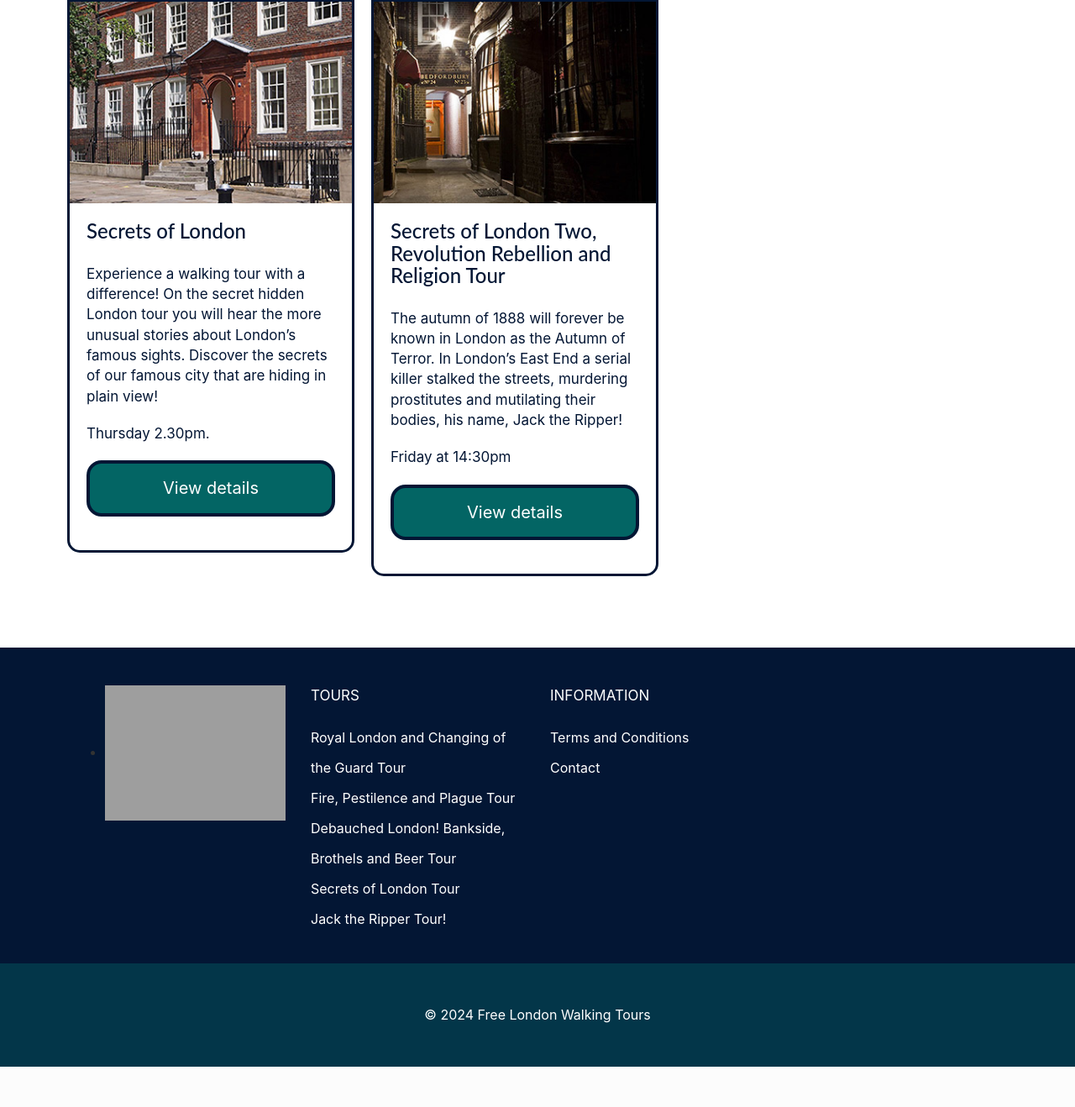
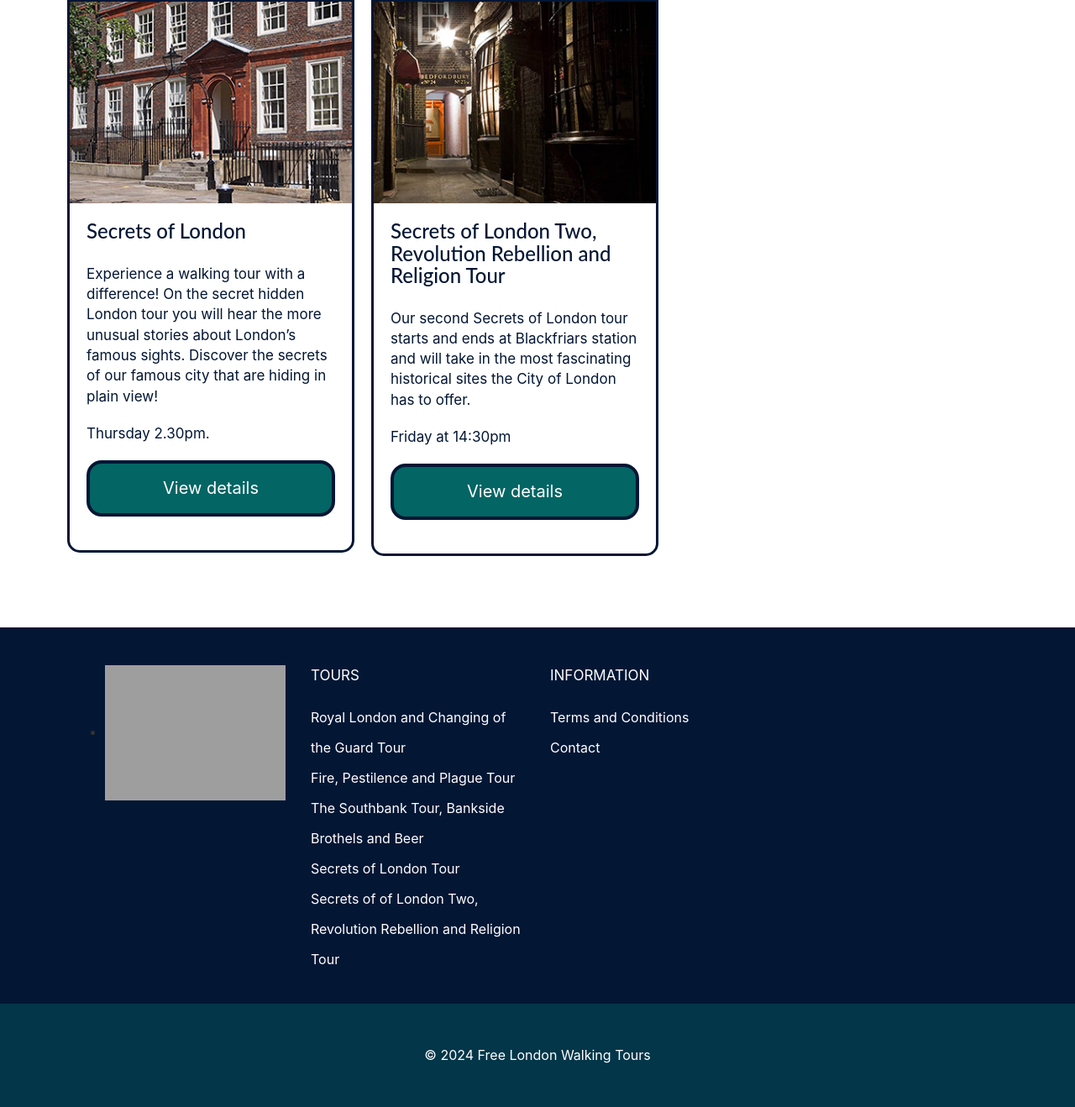
Before and after one commit to elchonger/freelondonwalkingtours, a PHP site: page /index.php in a window 1280 px wide. Shown: the part 1601-2919 px from the top of the page at 84% size. Before the commit the page ends 2871 px from the top, so only its background shows below. Run offline with PHP 8.4, Linux system fonts and the light colour scheme; some libraries are stand-ins or nearby versions; grey boxes are pictures that could not be loaded.

Commit message:
txt updates

```diff
--- a/includes/footer.php
+++ b/includes/footer.php
@@ -15,11 +15,11 @@
 					<div class="col-sm-3">
 						<p class="footsheading">TOURS</p>
 						<ul class="foots">
-						<li><a href="/tour/royal-london-and-changing-of-the-guard-tour">Royal London and Changing of the Guard Tour</a></li>
-                                                <li><a href="/tour/fire-pestilence-and-plague-tour">Fire, Pestilence and Plague Tour</a></li>
-						<li><a href="/tour/debauched-london-bankside-brothels-and-beer-tour">Debauched London! Bankside, Brothels and Beer Tour</a></li>
-                                                <li><a href="/tour/secrets-of-london-tour">Secrets of London Tour</a></li>
-                                                <li><a href="/tour/jack-the-ripper-tour">Jack the Ripper Tour!</a></li>
+					<li><a href="/tour/royal-london-and-changing-of-the-guard-tour">Royal London and Changing of the Guard Tour</a></li>
+										<li><a href="/tour/fire-pestilence-and-plague-tour">Fire, Pestilence and Plague Tour</a></li>
+										<li><a href="/tour/the-southbank-tour-bankside-brothels-and-beer">The Southbank Tour, Bankside Brothels and Beer</a></li>
+                                        <li><a href="/tour/secrets-of-london-tour">Secrets of London Tour</a></li>
+                                        <li><a href="/tour/secrets-of-london-two-revolution-rebellion-and-religion-tour">Secrets of of London Two, Revolution Rebellion and Religion Tour</a></li>
 						</ul>
 					</div>
 				<div class="col-sm-3">
--- a/includes/tours.php
+++ b/includes/tours.php
@@ -61,7 +61,8 @@
 							<img src="images/ripper-tour-small.jpg" alt="Jack the Ripper Tour">
 								<div class="hp-tour">
 								  <h3>Secrets of London Two, Revolution Rebellion and Religion Tour</h3>
-								  <p>The autumn of 1888 will forever be known in London as the Autumn of Terror. In London’s East End a serial killer stalked the streets, murdering prostitutes and mutilating their bodies, his name, Jack the Ripper!</p>
+								  <p>Our second Secrets of London tour starts and ends at Blackfriars station and will take
+in the most fascinating historical sites the City of London has to offer.</p>
 								  <p>Friday at 14:30pm</p>
 								  <p><a class="btn btn-default" href="/tour/secrets-of-london-two-revolution-rebellion-and-religion-tour" aria-label="View details of the Secrets of London Two, Revolution Rebellion and Religion Tour">View details</a></p>
 								</div>
--- a/schedule.php
+++ b/schedule.php
@@ -54,6 +54,7 @@
 					<p><strong>Friday</strong></p>
 					<ul>
 						<li><a href="tour/royal-london-and-changing-of-the-guard-tour">Royal London Tour &amp; Changing of the Guard</a>  - 10:30 am</li>
+                       <li><a href="/tour/secrets-of-london-two-revolution-rebellion-and-religion-tour">Secrets of of London Two, Revolution Rebellion and Religion Tour</a> - 2:30pm</li>
 
 					</ul>
 					<p><strong>Saturday</strong></p>
```
